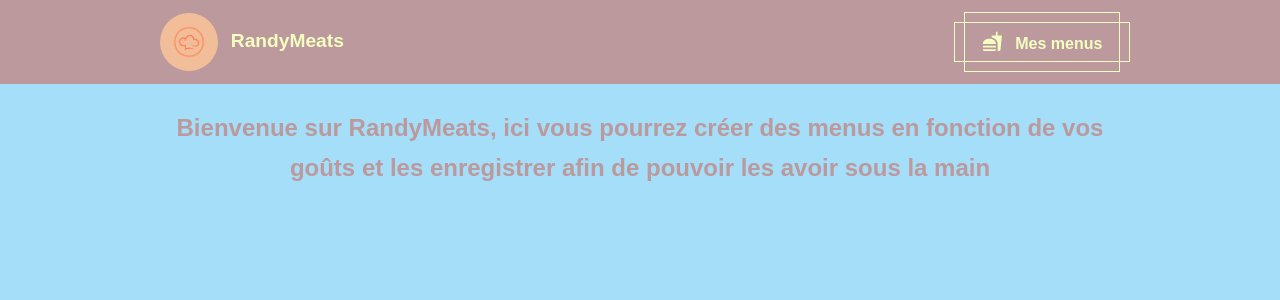
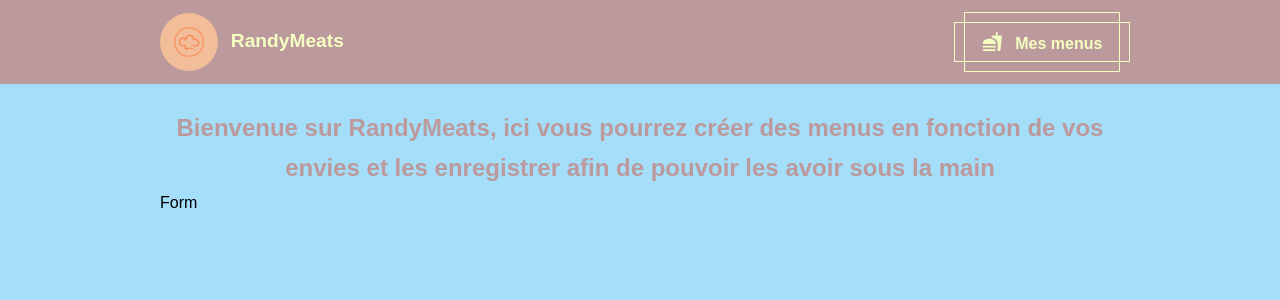
Before and after one commit to jeremyv59/randy-meats, a React (Create React App) app: page / in a window 1280 px wide. Shown: the top 300 px of the page. Built offline with nearby package versions, Linux system fonts and the light colour scheme.

Commit message:
uninstall reactbs

```diff
--- a/package.json
+++ b/package.json
@@ -10,9 +10,7 @@
     "@types/node": "^18.6.3",
     "@types/react": "^18.0.15",
     "@types/react-dom": "^18.0.6",
-    "bootstrap": "^5.2.0",
     "react": "^18.2.0",
-    "react-bootstrap": "^2.5.0",
     "react-dom": "^18.2.0",
     "react-icons": "^4.4.0",
     "react-scripts": "5.0.1",
--- a/src/App.tsx
+++ b/src/App.tsx
@@ -1,6 +1,7 @@
 import React from "react";
 import Header from "./components/header/Header";
 import MainContent from "./components/main_content/MainContent";
+
 
 function App(): JSX.Element {
   return (
--- /dev/null
+++ b/src/components/form/SearchForm.tsx
@@ -0,0 +1,16 @@
+import React from "react";
+
+const SearchForm = () => {
+  return (
+    // <Form>
+    //   <Form.Group className="mt-6">
+    //     <Form.Label className="text-light">
+    //       Rechercher une recette ou un ingrédient
+    //     </Form.Label>
+    //   </Form.Group>
+    // </Form>
+    <div>Form</div>
+  );
+};
+
+export default SearchForm;
--- a/src/components/main_content/MainContent.tsx
+++ b/src/components/main_content/MainContent.tsx
@@ -1,4 +1,5 @@
 import React from "react";
+import SearchForm from "../form/SearchForm";
 import "./main_content.css";
 
 const MainContent = () => {
@@ -6,8 +7,14 @@ const MainContent = () => {
     <div className="container">
       <h2 className="main_title">
         Bienvenue sur RandyMeats, ici vous pourrez créer des menus en fonction
-        de vos goûts et les enregistrer afin de pouvoir les avoir sous la main
+        de vos envies et les enregistrer afin de pouvoir les avoir sous la main
       </h2>
+      <SearchForm></SearchForm>
+      {/* <Form>
+        <Form.Group>
+          <Form.Label></Form.Label>
+        </Form.Group>
+      </Form> */}
     </div>
   );
 };
```
Also changed, not shown: src/components/form/search_form.css (added), 1 other file (tests, documents, lock files or other folders).
